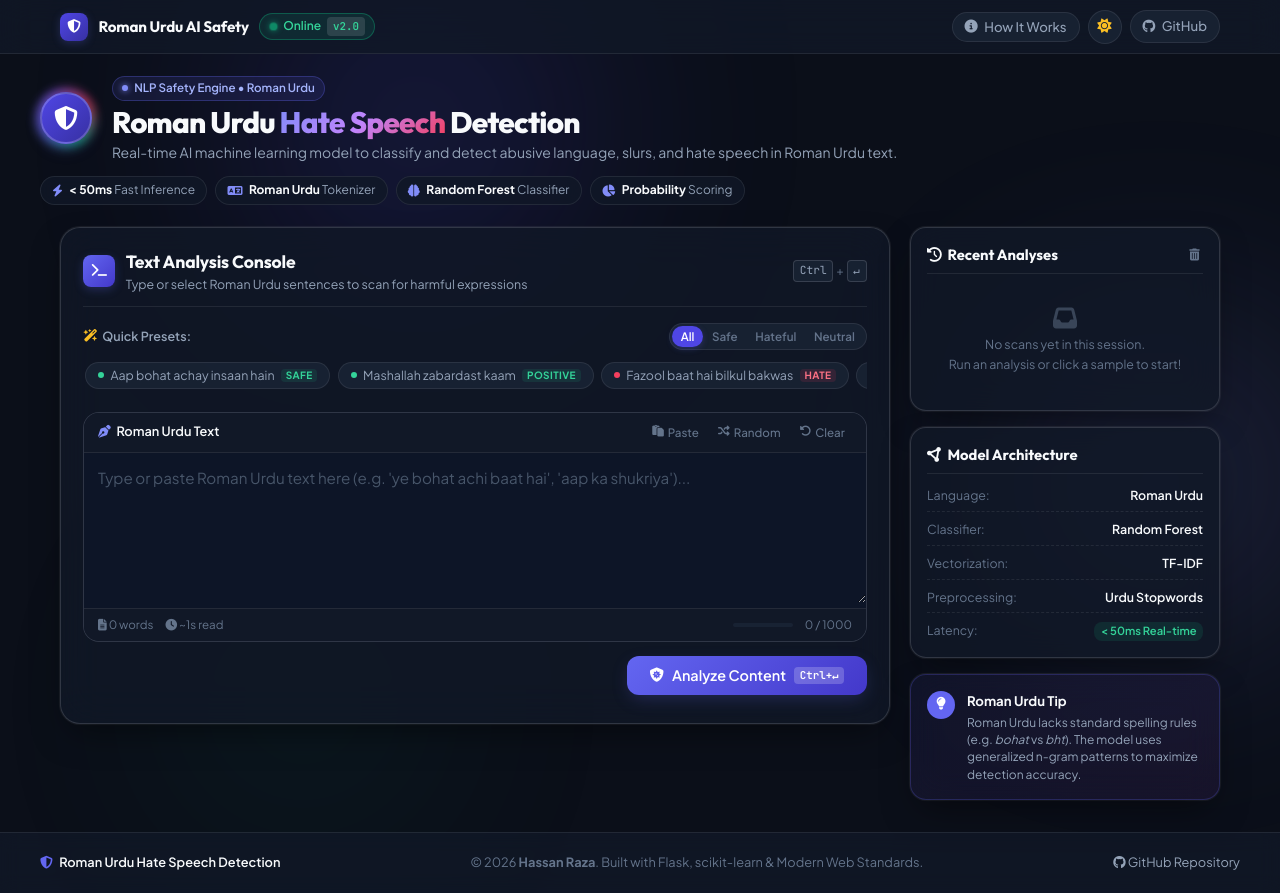
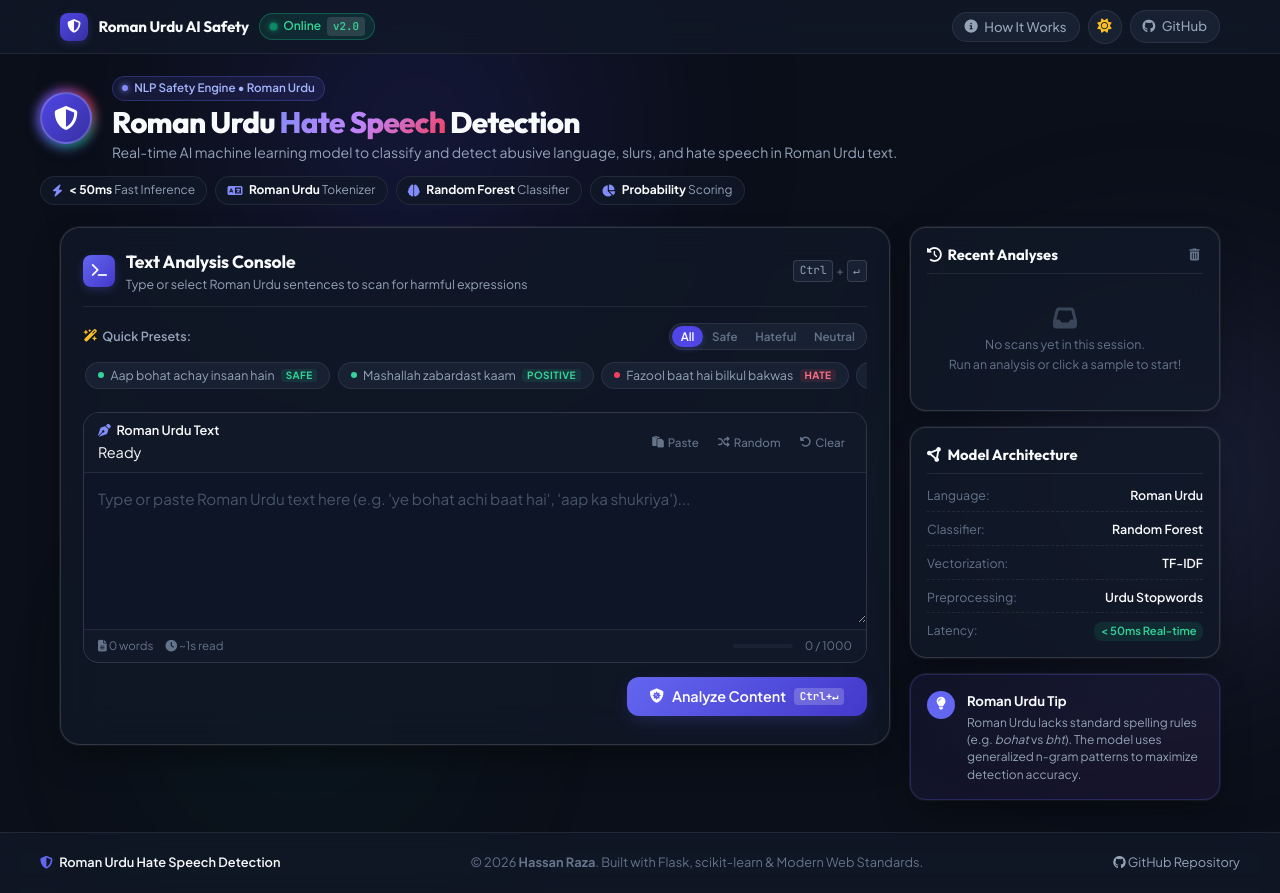
Before and after one commit to hassanrrraza/hatefull-speech-detection, a Flask app: page / in a window 1280 px wide. Run offline with Flask 2, Linux system fonts and the light colour scheme; parts of the project's set-up code (start-up, migrations or seed data) failed here and were passed over.

Commit message:
feat: add frontend index.html template for hate speech detection UI

```diff
--- a/templates/index.html
+++ b/templates/index.html
@@ -172,11 +172,18 @@
                         </div>
 
                         <!-- Textarea Wrapper -->
-                        <div class="input-card">
+                        <div class="input-card" id="input-card">
+                            <div class="input-glow-border" aria-hidden="true"></div>
                             <div class="input-toolbar">
-                                <label for="tweet-input" class="input-label">
-                                    <i class="fas fa-pen-nib"></i> Roman Urdu Text
-                                </label>
+                                <div class="toolbar-left">
+                                    <label for="tweet-input" class="input-label">
+                                        <i class="fas fa-pen-nib"></i> Roman Urdu Text
+                                    </label>
+                                    <div class="input-live-badge" id="input-live-badge" title="Input status">
+                                        <span class="live-dot"></span>
+                                        <span class="live-text">Ready</span>
+                                    </div>
+                                </div>
                                 <div class="toolbar-actions">
                                     <button type="button" class="tool-btn" id="paste-btn" title="Paste text from clipboard">
                                         <i class="fas fa-paste"></i>
@@ -203,7 +210,8 @@
                                     aria-describedby="char-counter word-counter"
                                     required>{{ user_input if user_input else '' }}</textarea>
 
-                                <!-- Scanner Radar Beam (Active during loading) -->
+                                <!-- Scanner Radar Beam & Holographic Grid Overlay (Active during loading) -->
+                                <div class="scan-grid-overlay" aria-hidden="true"></div>
                                 <div class="scan-radar-beam" id="scan-radar" aria-hidden="true"></div>
                             </div>
 
```
